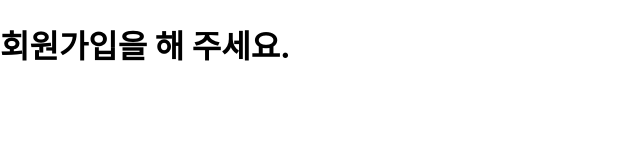
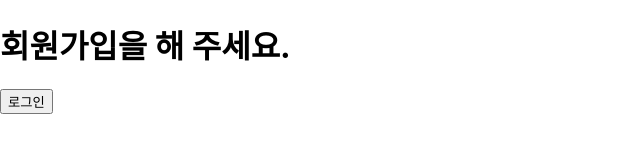
Before and after one commit to hsyoodev/react-app, a React (Create React App) app: page / in a window 1280 px wide. Shown: the top 164 px of the page, without its empty margins (0-640 px from the left). Built offline with nearby package versions, Linux system fonts and the light colour scheme.

Commit message:
엘리먼트 변수

```diff
--- a/src/App.jsx
+++ b/src/App.jsx
@@ -1,3 +1,5 @@
+import { useState } from 'react';
+
 function UserGreeting(props) {
   return <h1>다시 오셨군요!</h1>;
 }
@@ -11,11 +13,31 @@ function Greeting(props) {
   }
   return <GuestGreeting />;
 }
+function LoginButton(props) {
+  return <button onClick={props.onClick}>로그인</button>;
+}
+function LogoutButton(props) {
+  return <button onClick={props.onClick}>로그아웃</button>;
+}
+function LoginControl(props) {
+  const [isLoggedIn, setIsLoggedIn] = useState(false);
+  const handleLoginClick = () => setIsLoggedIn(true);
+  const handleLogoutClick = () => setIsLoggedIn(false);
+  let button;
+  if (isLoggedIn) button = <LogoutButton onClick={handleLogoutClick} />;
+  else button = <LoginButton onClick={handleLoginClick} />;
+  return (
+    <div>
+      <Greeting isLoggedIn={isLoggedIn} />
+      {button}
+    </div>
+  );
+}
 
 function App() {
   return (
     <>
-      <Greeting />
+      <LoginControl />
     </>
   );
 }
```
